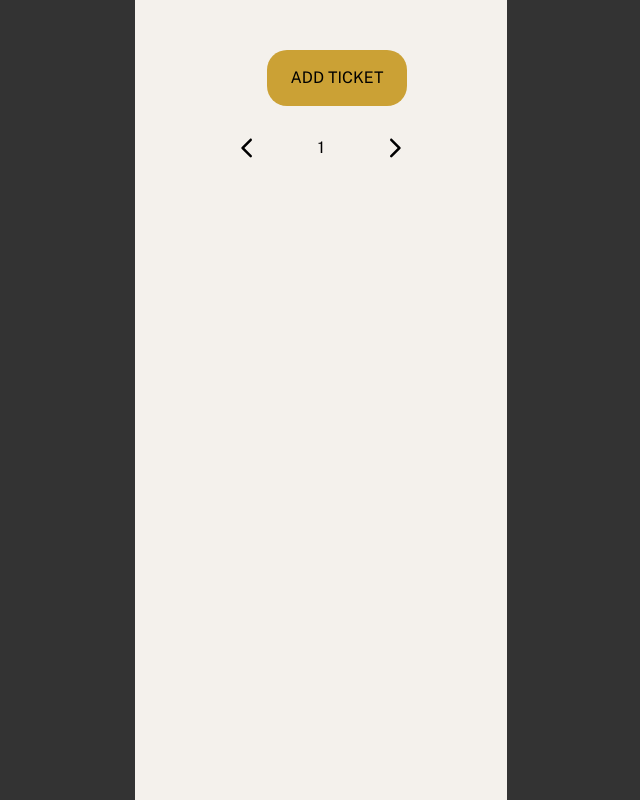
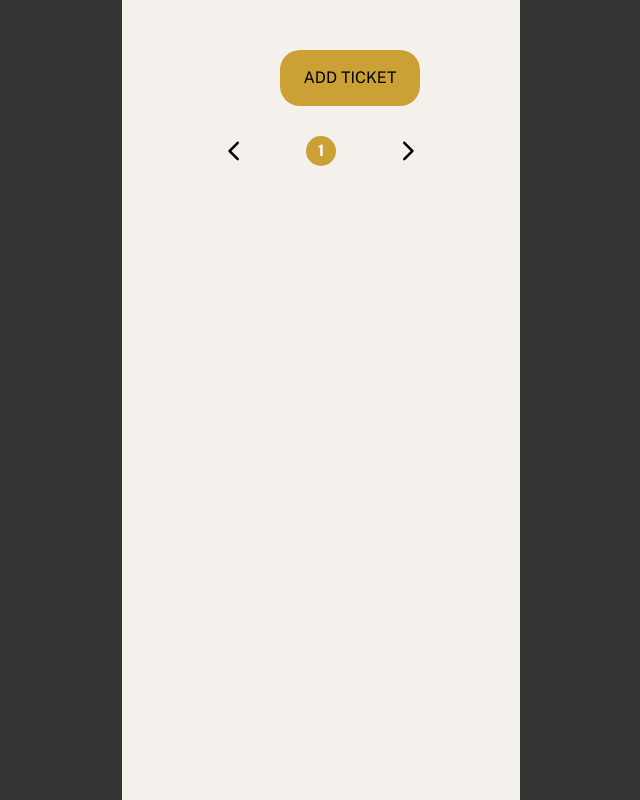
Before and after one commit to dawn0314/ticket-book, a React (Vite) app: page /ticket-list in a window 1280 px wide. Shown: the whole page, without its empty margins (319-959 px from the left). Built offline with nearby package versions, Linux system fonts and the light colour scheme.

Commit message:
refactor: edit pagination

```diff
--- a/src/components/pagination.tsx
+++ b/src/components/pagination.tsx
@@ -1,20 +1,15 @@
 import React, { useState, useEffect } from "react";
 import styled from "styled-components";
 import ArrowBackIosRoundedIcon from "@mui/icons-material/ArrowBackIosRounded";
-import KeyboardDoubleArrowLeftRoundedIcon from "@mui/icons-material/KeyboardDoubleArrowLeftRounded";
 import ArrowForwardIosRoundedIcon from "@mui/icons-material/ArrowForwardIosRounded";
-import KeyboardDoubleArrowRightRoundedIcon from "@mui/icons-material/KeyboardDoubleArrowRightRounded";
 
 export default function Pagination({ totalPage, limit, page, setPage }) {
   const [currentPageArray, setCurrentPageArray] = useState([]);
   const [totalPageArray, setTotalPageArray] = useState([]);
 
   useEffect(() => {
-    if (page % limit === 1) {
-      setCurrentPageArray(totalPageArray[Math.floor(page / limit)]);
-    } else if (page % limit === 0) {
-      setCurrentPageArray(totalPageArray[Math.floor(page / limit) - 1]);
-    }
+    const currentPageIndex = Math.floor((page - 1) / limit);
+    setCurrentPageArray(totalPageArray[currentPageIndex]);
   }, [page]);
 
   useEffect(() => {
@@ -24,24 +19,20 @@ export default function Pagination({ totalPage, limit, page, setPage }) {
   }, [totalPage]);
 
   const sliceArrayByLimit = (totalPage, limit) => {
-    const totalPageArray = Array(totalPage)
-      .fill()
-      .map((_, i) => i);
-    return Array(Math.ceil(totalPage / limit))
-      .fill()
-      .map(() => totalPageArray.splice(0, limit));
+    const totalPageArray = [...Array(totalPage).keys()];
+    return Array.from({ length: Math.ceil(totalPage / limit) }, (_, i) =>
+      totalPageArray.slice(i * limit, (i + 1) * limit)
+    );
   };
 
   return (
     <Wrapper>
-      <ArrowBackIosRoundedIcon
-        onClick={() => setPage(page - 1)}
-        disabled={page === 1}
-      />
+      <LeftPageButton onClick={() => setPage(page - 1)} disabled={page === 1} />
       <ButtonWrapper>
         {currentPageArray?.map((i) => (
           <PageButton
             key={i + 1}
+            className={page === i + 1 && "active"}
             onClick={() => setPage(i + 1)}
             aria-current={page === i + 1 ? "page" : null}
           >
@@ -49,7 +40,7 @@ export default function Pagination({ totalPage, limit, page, setPage }) {
           </PageButton>
         ))}
       </ButtonWrapper>
-      <ArrowForwardIosRoundedIcon
+      <RightPageButton
         onClick={() => setPage(page + 1)}
         disabled={page === totalPage}
       />
@@ -65,10 +56,37 @@ const Wrapper = styled.div`
 
 const ButtonWrapper = styled.div`
   display: flex;
-  margin: 0 12px;
-  width: 100px;
+  width: 150px;
   justify-content: space-around;
 `;
+
 const PageButton = styled.div`
   cursor: pointer;
+  text-align: center;
+  border-radius: 50%;
+  padding-top: 7px;
+  width: 30px;
+  height: 30px;
+
+  &:hover {
+    border: solid 1px var(--primary-dark);
+  }
+  &.active {
+    width: 30px;
+    height: 30px;
+    background-color: var(--accent);
+    color: white;
+    font-weight: 700;
+    border: 0;
+  }
 `;
+
+const LeftPageButton = styled(ArrowBackIosRoundedIcon)`
+  cursor: pointer;
+  pointer-events: ${(props) => (props.disabled ? "none" : "auto")};
+`;
+
+const RightPageButton = styled(ArrowForwardIosRoundedIcon)`
+  cursor: pointer;
+  pointer-events: ${(props) => (props.disabled ? "none" : "auto")};
+`;
```
